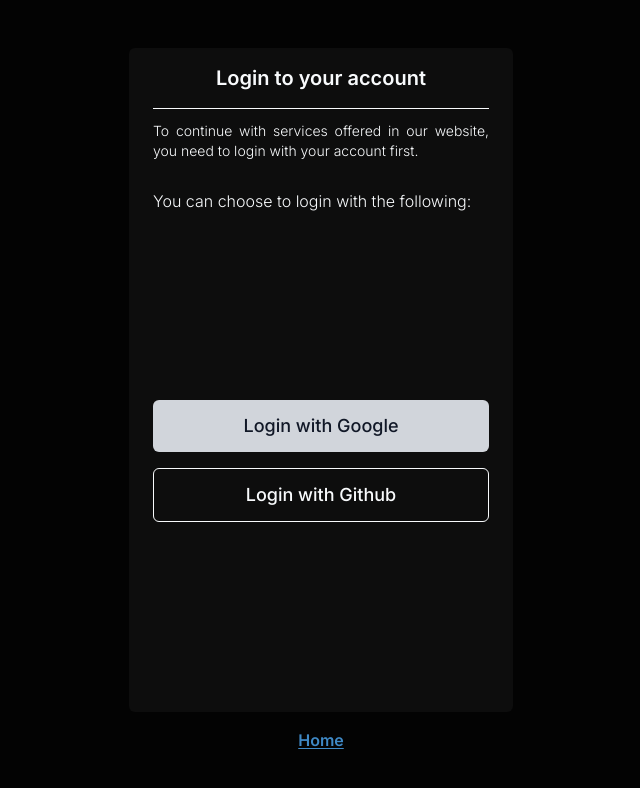
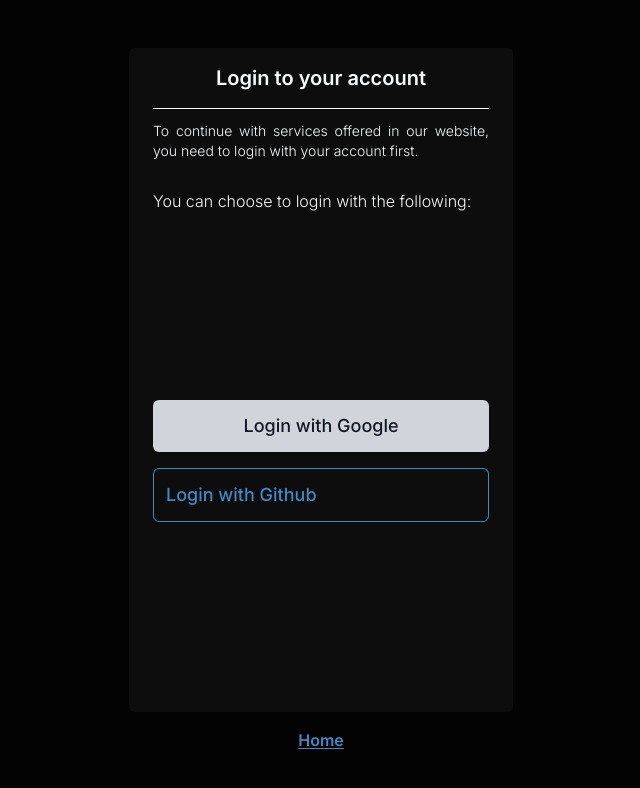
Before and after one commit to niceWizzard/forum-post, a Next.js app: page /login in a window 1280 px wide. Shown: the top 788 px of the page, without its empty margins (319-959 px from the left). Built offline with nearby package versions, Linux system fonts and the light colour scheme.

Commit message:
Used lucia auth

```diff
--- a/src/app/(auth)/login/page.tsx
+++ b/src/app/(auth)/login/page.tsx
@@ -18,11 +18,12 @@
           <button className="px-3 py-3 text-lg font-medium rounded-md w-full bg-gray-300 text-gray-900">
             Login with Google
           </button>
-          <form>
-            <button className="px-3 py-3 text-lg font-medium border rounded-md w-full">
-              Login with Github
-            </button>
-          </form>
+          <Link
+            href="/api/auth/github"
+            className="px-3 py-3 text-lg font-medium border rounded-md w-full"
+          >
+            Login with Github
+          </Link>
         </div>
       </div>
       <div className="flex">
--- a/src/app/(root)/_components/header.tsx
+++ b/src/app/(root)/_components/header.tsx
@@ -1,17 +1,23 @@
-"use client";
+import { logout, validateRequest } from "@/server/auth/action";
 import Link from "next/link";
-import React from "react";
 
-const Header = () => {
+const Header = async () => {
+  const { user } = await validateRequest();
   return (
     <header className="border-b-2  ">
       <div className="w-full mx-auto container flex justify-between px-2 py-4 items-center">
         <h1 className="text-xl font-semibold">Forum Poster</h1>
-        <span>{status}</span>
+        <pre>{JSON.stringify(user, null, 2)}</pre>
         <nav className="flex gap-3 items-center">
-          <Link href="/login" className="underlined">
-            Login
-          </Link>
+          {user ? (
+            <form action={logout}>
+              <button type="submit">Logout</button>
+            </form>
+          ) : (
+            <Link href="/login" className="underlined">
+              Login
+            </Link>
+          )}
         </nav>
       </div>
     </header>
--- a/src/server/auth/action.ts
+++ b/src/server/auth/action.ts
@@ -4,7 +4,7 @@
 import { cache } from "react";
 import { lucia } from "./index";
 import type { Session, User } from "lucia";
-import { redirect } from "next/navigation";
+import { redirect, RedirectType } from "next/navigation";
 
 export const validateRequest = cache(
   async (): Promise<
@@ -42,7 +42,7 @@
   }
 );
 
-async function logout(): Promise<ActionResult> {
+export async function logout(): Promise<ActionResult> {
   const { session } = await validateRequest();
   if (!session) {
     return {
@@ -58,7 +58,7 @@
     sessionCookie.value,
     sessionCookie.attributes
   );
-  return redirect("/login");
+  return redirect("/");
 }
 
 interface ActionResult {
```
